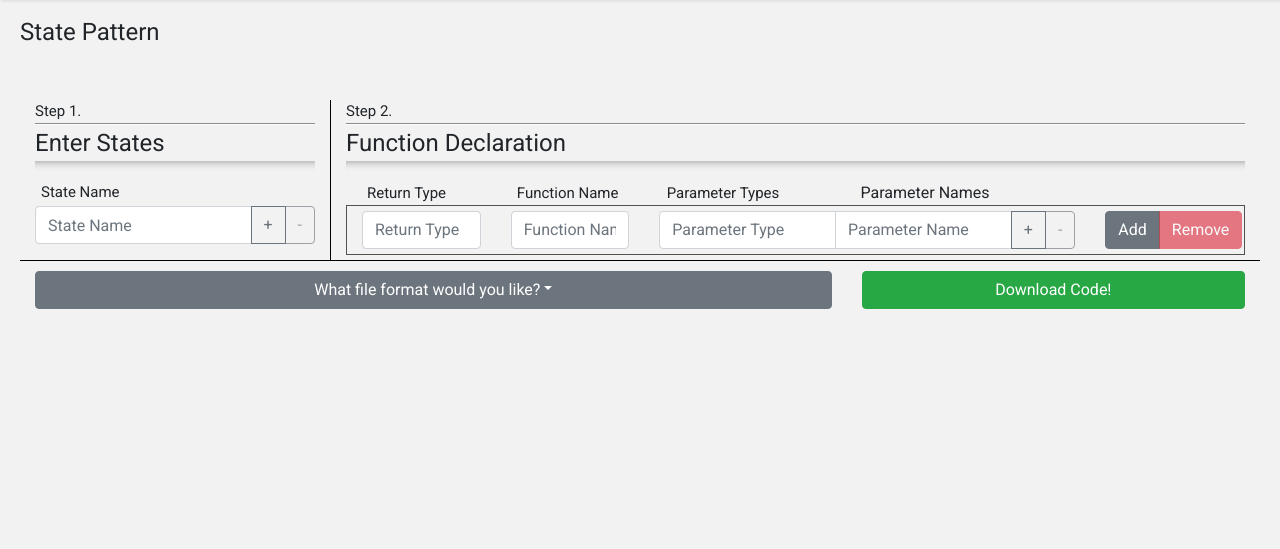
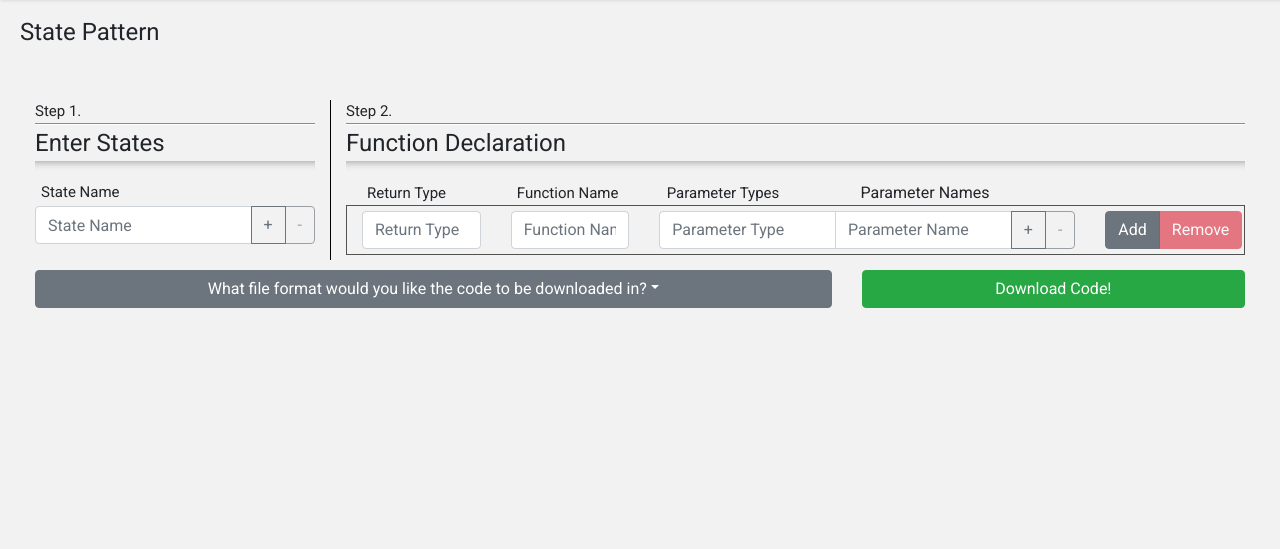
Before and after one commit to ganesh-k13/GOF-Templates, a Flask app: page /state in a window 1280 px wide. Shown: the part 56-605 px from the top of the page. Run offline with Flask 2, Linux system fonts and the light colour scheme; some libraries are stand-ins or nearby versions.

Commit message:
UI Skeleton completed

```diff
--- a/server/flaskr/templates/patterns/state.html
+++ b/server/flaskr/templates/patterns/state.html
@@ -31,7 +31,7 @@
 
 <div class="container-fluid">
 
-    <div class="row" style="border-bottom: 1px solid black">
+    <div class="row" style="border-bottom: 1px solid blac the code to be downloaded ink">
         <div class="col-xl-3 col-lg-3 col-md-3 col-3 noPadColumn" id="stateNameWrapper">
             <div class="container-fluid">
                 <div class="row">
@@ -138,9 +138,9 @@
     <div class="row" style="margin-top: 10px;">
         <div class="col-xl-8 col-lg-8 col-md-8 col-8">
 
-            <button class="btn btn-secondary btn-block dropdown-toggle" id="placeholderChange" type="button" data-toggle="dropdown" aria-haspopup="true" aria-expanded="false">What file format would you like?</button>
+            <button class="btn btn-secondary btn-block dropdown-toggle" id="placeholderChange" type="button" data-toggle="dropdown" aria-haspopup="true" aria-expanded="false">What file format would you like the code to be downloaded in?</button>
             <div class="dropdown-menu" name="fileType">
-                <h6 class="dropdown-header">What file format would you like?</h6>
+                <h6 class="dropdown-header">What file format would you like the code to be downloaded in?</h6>
                 <a class="dropdown-item fileType" value=".tar.gz">.tar.gz</a>
                 <a class="dropdown-item fileType" value=".tar.bz2">.tar.bz2</a>
                 <a class="dropdown-item fileType" value=".tar.xz">.tar.xz</a>
```
